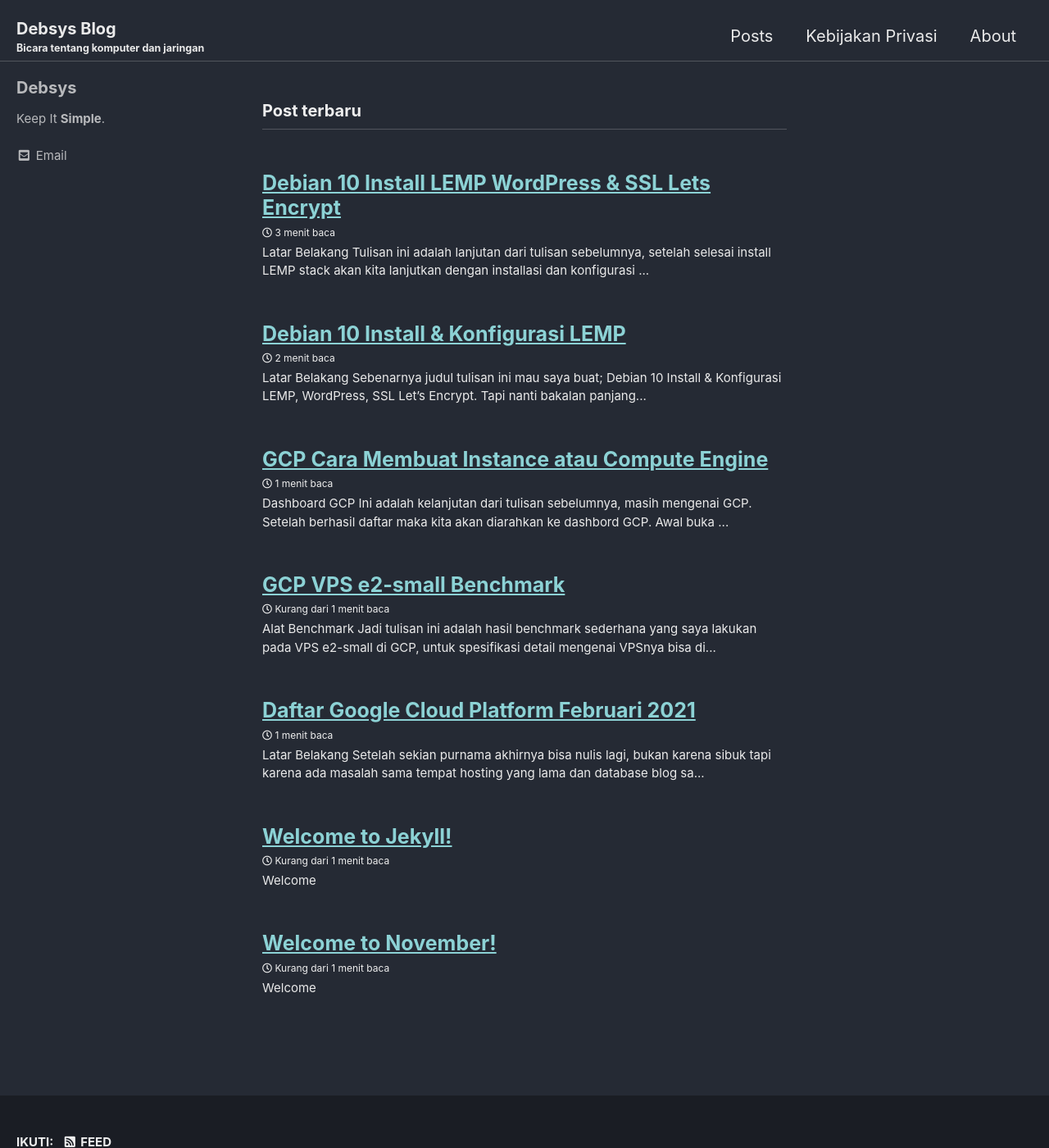
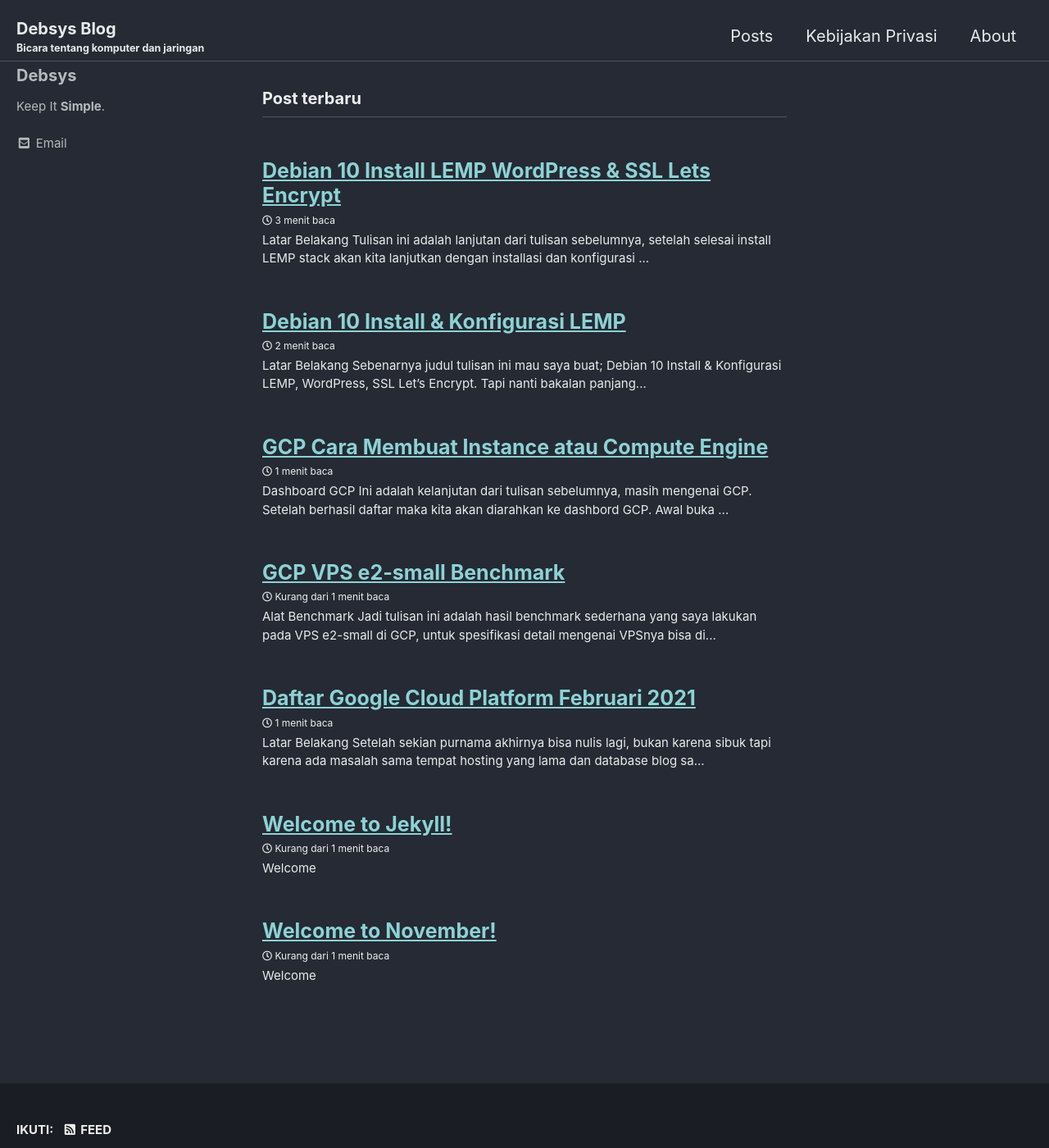
Before and after one commit to debsys/debsys.github.io, a Jekyll site: the page built from index.html, in a window 1280 px wide and 1400 px high. Shown: the whole window at 82% size. Built offline with Jekyll 4.4.1, drawn with Linux system fonts in a browser that asks for light colours; cached includes are drawn as plain includes; the list of posts is cut into pages by our own code.

Commit message:
Update _base.scss

```diff
--- a/_sass/minimal-mistakes/_base.scss
+++ b/_sass/minimal-mistakes/_base.scss
@@ -10,7 +10,7 @@ html {
 
 body {
   margin: 0;
-  padding: 75px 0 0;
+  padding: 60px 0 0;
   color: $text-color;
   font-family: $global-font-family;
   line-height: 1.5;
```
